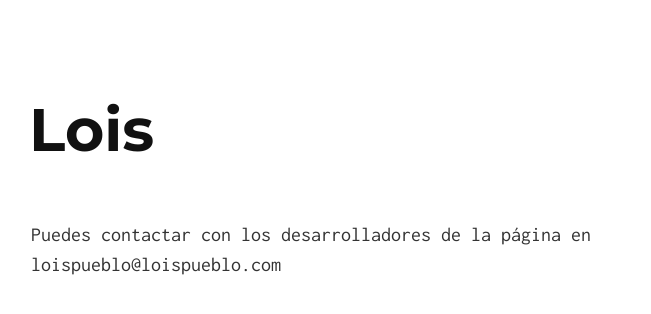
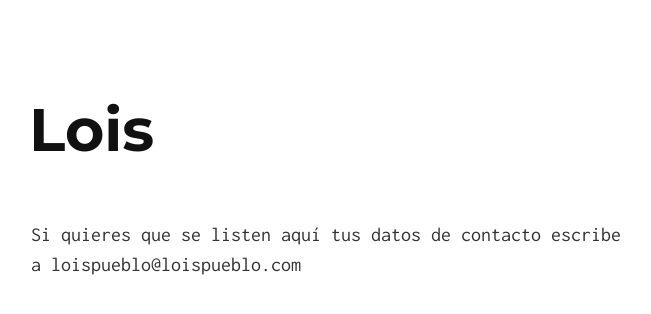
Before and after one commit to Loispueblo/lois.com, a Jekyll site: the page built from contacto.md, in a window 1280 px wide. Shown: the top 314 px of the page, without its empty margins (309-960 px from the left). Built offline with Jekyll 4.4.1, drawn with Linux system fonts in a browser that asks for light colours; our own code applies the rules of GitHub Pages for plain Markdown files.

Commit message:
Update contacto.md

```diff
--- a/contacto.md
+++ b/contacto.md
@@ -1 +1 @@
-Puedes contactar con los desarrolladores de la página en loispueblo@loispueblo.com
+Si quieres que se listen aquí tus datos de contacto escribe a loispueblo@loispueblo.com
```
